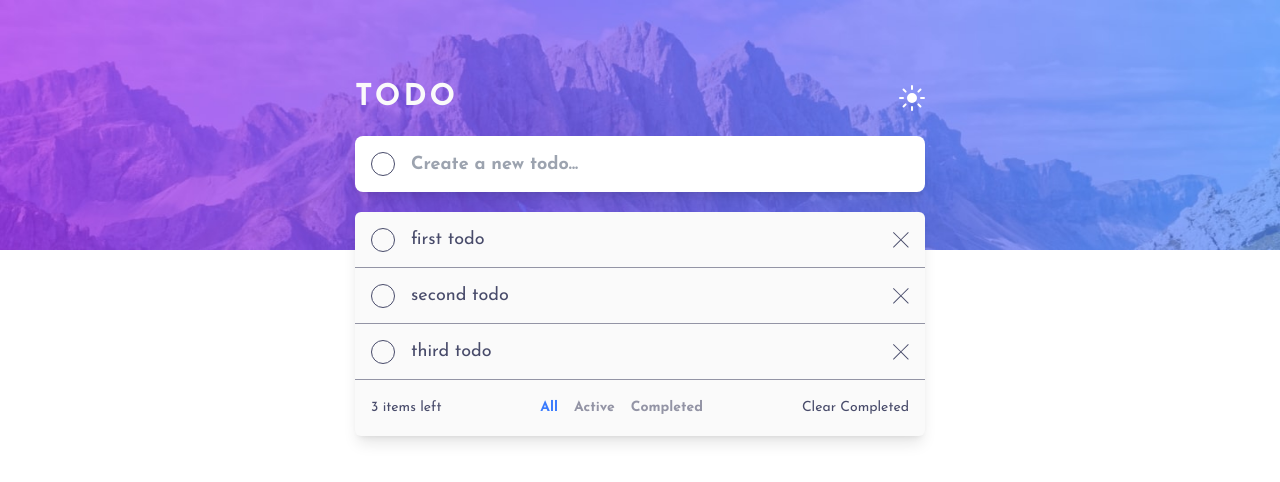
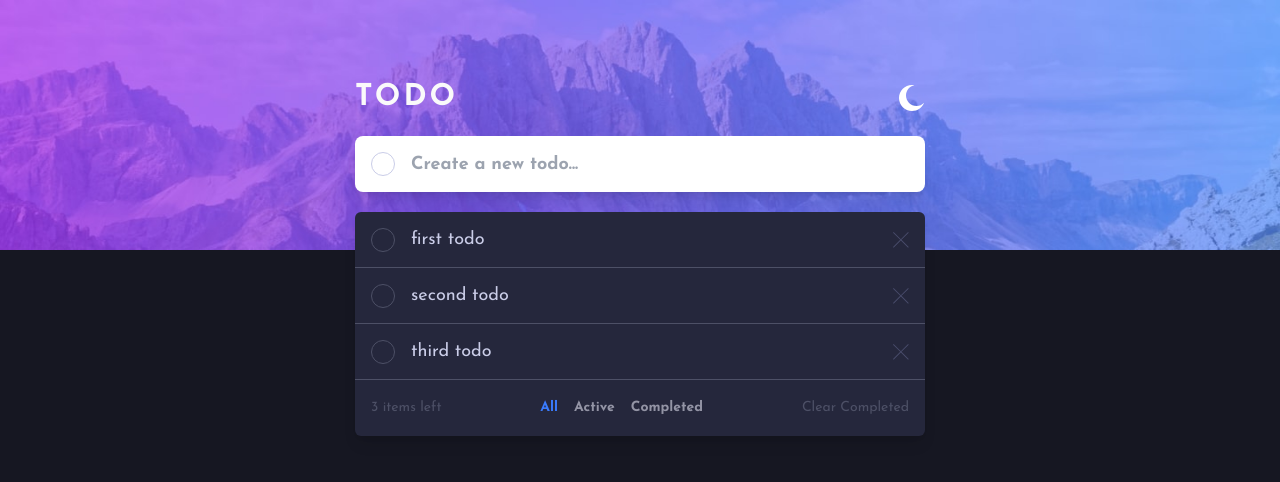
Before and after one commit to nidhinsankar/react-typescript, a React (Vite) app: page / in a window 1280 px wide. Shown: the top 482 px of the page. Built offline with nearby package versions, Linux system fonts and the light colour scheme.

Commit message:
checking colors to implement dark,light mode and to solving the typescript bugs in the useContext and useReducer part

```diff
--- a/src/App.tsx
+++ b/src/App.tsx
@@ -1,4 +1,4 @@
-import { useState } from "react";
+import { useEffect, useState } from "react";
 import Home from "./pages/Home";
 import desktopBG from "./assets/images/bg-desktop-light.jpg";
 export interface todo {
@@ -10,8 +10,41 @@ export interface todo {
 function App() {
   const [todoList, setTodoList] = useState<todo[]>([]);
 
+  const [theme, setTheme] = useState<null | string>(null);
+
+  useEffect(() => {
+    if (window.matchMedia("(prefers-color-scheme: dark)".matches)) {
+      setTheme("dark");
+    } else {
+      setTheme("light");
+    }
+  }, []);
+
+  const handleThemeSwitch = () => {
+    console.log("handle clickeed");
+
+    setTheme(theme === "dark" ? "light" : "dark");
+  };
+
+  useEffect(() => {
+    if (theme === "dark") {
+      document.documentElement.classList.add("dark");
+      document.documentElement.classList.remove("light");
+      console.log("add");
+    } else {
+      console.log("remove");
+      document.documentElement.classList.add("light");
+      document.documentElement.classList.remove("dark");
+    }
+  }, [theme]);
+  console.log(theme);
+
   return (
+    // <div className="bg-light-neutral-very-light-gray dark:bg-dark-neutral-very-dark-blue h-screen">
     <div className="">
+      {/* <button className="absolute z-20 top-0" onClick={handleThemeSwitch}>
+        toggle
+      </button> */}
       <img
         src={desktopBG}
         alt="desktopBG"
--- a/src/components/Footer.tsx
+++ b/src/components/Footer.tsx
@@ -7,7 +7,7 @@ type footerProps = {
 
 const Footer: React.FC<footerProps> = ({ count }) => {
   return (
-    <div className="flex items-center justify-between text-sm px-4 h-14">
+    <div className="flex items-center justify-between text-sm px-4 h-14 text-dark-neutral-very-dark-grayish-blue-1">
       <p>{count} items left</p>
       <ul className="flex items-center justify-between">
         <FilterTab />
--- a/src/components/Header.tsx
+++ b/src/components/Header.tsx
@@ -1,11 +1,17 @@
+import { useState } from "react";
 import moonIcon from "../assets/images/icon-moon.svg";
 import sunIcon from "../assets/images/icon-sun.svg";
 
 const Header = ({}) => {
+  const [toggle, setToggle] = useState(false);
   return (
     <header className="flex justify-between items-center mt-20 text-light-neutral-very-light-gray">
       <h2 className="font-extrabold text-3xl tracking-widest">TODO</h2>
-      <img src={sunIcon} alt="light-icon" />
+      <img
+        src={toggle ? sunIcon : moonIcon}
+        onClick={() => setToggle(!toggle)}
+        alt="light-icon"
+      />
     </header>
   );
 };
--- a/src/components/Todo.tsx
+++ b/src/components/Todo.tsx
@@ -8,11 +8,11 @@ const Todo: React.FC<todo> = ({ id, todoName, status }) => {
   const { DELETETODO, TOGGLESTATUS } = useTodoContext();
 
   return (
-    <div className="flex items-center justify-between  border-b border-light-neutral-dark-grayish-blue h-14 px-4">
+    <div className="flex items-center justify-between  border-b border-dark-neutral-very-dark-grayish-blue-1 h-14 px-4">
       <div className="flex items-center">
         <div
           onClick={() => TOGGLESTATUS(id)}
-          className="w-6 h-6 rounded-full border flex justify-center items-center cursor-pointer"
+          className="w-6 h-6 rounded-full border border-dark-neutral-very-dark-grayish-blue-1 flex justify-center items-center cursor-pointer"
         >
           {status && (
             <img
@@ -25,7 +25,7 @@ const Todo: React.FC<todo> = ({ id, todoName, status }) => {
         <h2
           className={
             status
-              ? "line-through ml-4 text-light-neutral-light-grayish-blue"
+              ? "line-through ml-4 text-dark-neutral-very-dark-grayish-blue-1"
               : "ml-4"
           }
         >
@@ -37,7 +37,7 @@ const Todo: React.FC<todo> = ({ id, todoName, status }) => {
           onClick={() => DELETETODO(id)}
           src={crossIcon}
           alt="cross-icon"
-          className="h-4"
+          className="h-4 text-dark-neutral-dark-grayish-blue"
         />
       </div>
     </div>
--- a/src/components/TodoList.tsx
+++ b/src/components/TodoList.tsx
@@ -10,7 +10,7 @@ const TodoList: React.FC<todoListProps> = () => {
 
   if (filterType === "all") {
     return (
-      <div className="bg-light-neutral-very-light-gray  shadow-lg rounded-md">
+      <div className=" bg-dark-neutral-very-dark-desat-blue  shadow-lg rounded-md">
         {todos?.map((todo) => (
           <Todo {...todo} key={todo?.id} />
         ))}
--- a/src/index.css
+++ b/src/index.css
@@ -5,8 +5,12 @@
 @tailwind utilities;
 
 @layer base {
+  /* :root{
+    --
+  } */
   body {
-    @apply font-Josefin-sans text-lg text-light-neutral-very-dark-grayish-blue;
+    @apply font-Josefin-sans text-lg text-dark-neutral-light-grayish-blue bg-dark-neutral-very-dark-blue;
+    /* @apply font-Josefin-sans text-lg text-light-neutral-very-dark-grayish-blue bg-light-neutral-very-light-grayish-blue; */
   }
   .bg-gradient-check {
     background: linear-gradient(hsl(192, 100%, 67%), hsl(280, 87%, 65%));
@@ -18,3 +22,19 @@
     @apply text-light-neutral-dark-grayish-blue font-semibold cursor-pointer hover:text-light-neutral-light-grayish-blue;
   }
 }
+
+/* "primary-bright-blue": "hsl(220, 98%, 61%)",
+"primary-check-background":
+  "linear-gradient(hsl(192, 100%, 67%),hsl(280, 87%, 65%))",
+"light-neutral-very-light-gray": "hsl(0, 0%, 98%)",
+"light-neutral-very-light-grayish-blue": "hsl(236, 33%, 92%)",
+"light-neutral-light-grayish-blue": "hsl(233, 11%, 84%)",
+"light-neutral-dark-grayish-blue": "hsl(236, 9%, 61%)",
+"light-neutral-very-dark-grayish-blue": "hsl(235, 19%, 35%)",
+"dark-neutral-very-dark-blue": "hsl(235, 21%, 11%)",
+"dark-neutral-very-dark-desat-blue": "hsl(235, 24%, 19%)",
+"dark-neutral-light-grayish-blue": "hsl(234, 39%, 85%)",
+"dark-neutral-light-grayish-blue-hover": "hsl(236, 33%, 92%)",
+"dark-neutral-dark-grayish-blue": "hsl(234, 11%, 52%)",
+"dark-neutral-very-dark-grayish-blue-1": "hsl(233, 14%, 35%)",
+"dark-neutral-very-dark-grayish-blue-2": "hsl(237, 14%, 26%)", */
--- a/src/pages/Home.tsx
+++ b/src/pages/Home.tsx
@@ -11,30 +11,8 @@ export interface HomeProps {
 const Home: React.FC<HomeProps> = ({ todoList, setTodoList }) => {
   console.log(todoList);
 
-  const [theme, setTheme] = useState<null | string>(null);
-
-  useEffect(() => {
-    if (window.matchMedia("(prefers-color-scheme: dark)".matches)) {
-      setTheme("dark");
-    } else {
-      setTheme("light");
-    }
-  }, []);
-
-  const handleThemeSwitch = () => {
-    setTheme((prev) => (prev === "dark" ? "light" : "dark"));
-  };
-
-  useEffect(() => {
-    if (theme === "dark") {
-      document.documentElement.classList.add("dark");
-    } else {
-      document.documentElement.classList.remove("light");
-    }
-  }, [theme]);
-
   return (
-    <div className="w-[370px] md:w-[570px] mx-auto ">
+    <div className="w-[370px] md:w-[570px] mx-auto">
       <Header />
       <InputTodo setTodoList={setTodoList} todoList={todoList} />
       <TodoList />
--- a/tailwind.config.js
+++ b/tailwind.config.js
@@ -1,6 +1,7 @@
 /** @type {import('tailwindcss').Config} */
 export default {
   content: ["./index.html", "./src/**/*.{js,ts,jsx,tsx}"],
+  darkMode: "class",
   theme: {
     fontFamily: {
       "Josefin-sans": ["Josefin Sans", "sans-serif"],
```
Also changed, not shown: src/context/todoContext.tsx (+6 -2 lines), 1 other file (tests, documents, lock files or other folders).
